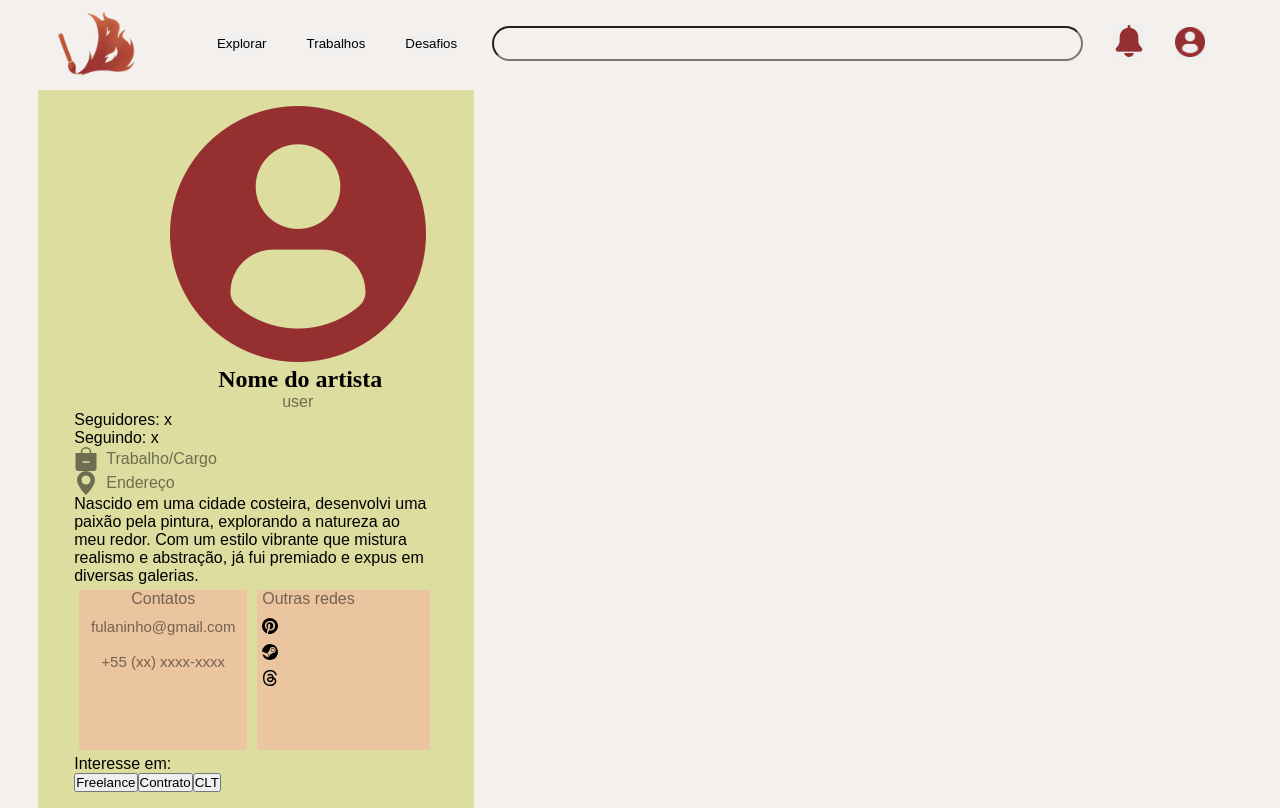
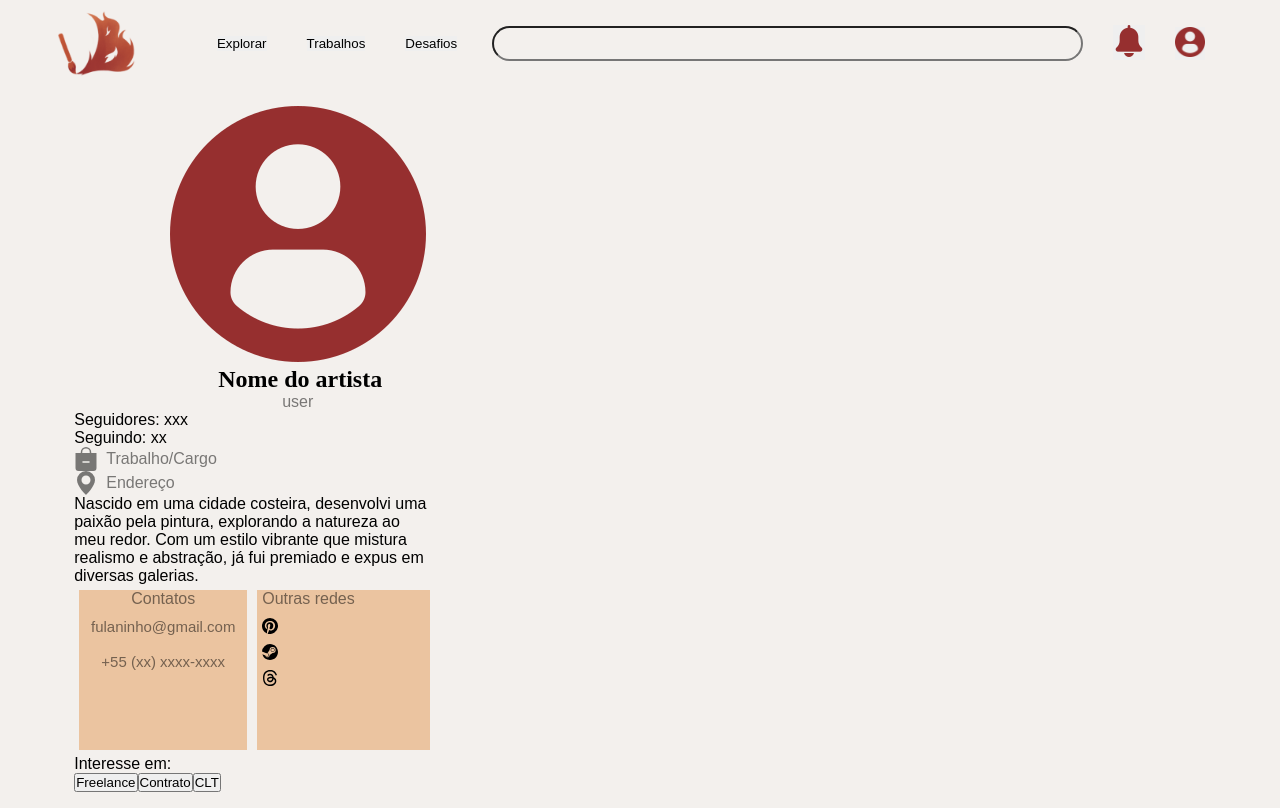
Before and after one commit to AnnaKarinaferreira/artistasSA, a React (Vite) app: page /PerfilArt in a window 1280 px wide. Built offline with nearby package versions, Linux system fonts and the light colour scheme.

Commit message:
Co-authored-by: Mello Sonza <luckycat2104@users.noreply.github.com>

```diff
--- a/src/Components/Cadastro/Cadastro.jsx
+++ b/src/Components/Cadastro/Cadastro.jsx
@@ -26,8 +26,8 @@ const Cadastro = () => {
          setMessage("Cadastro realizado com sucesso!"); // Define a mensagem de sucesso se as senhas coincidirem
          // Redireciona para a página de Login após 2 segundos
          setTimeout(() => {
-            navigate('/HomeL'); // Navega para a rota "/Login"
-         }, 2000); // Tempo em milissegundos
+            navigate('/Home'); // Navega para a rota "/Login"
+         }, 1000); // Tempo em milissegundos
       }
       // Log para depuração, exibindo os dados do formulário
       console.log({ email, username, phone, password });
--- a/src/Components/Perfilartista/PerfilArt.css
+++ b/src/Components/Perfilartista/PerfilArt.css
@@ -11,7 +11,7 @@
     padding-right: 3%;
     padding-top: 1em;
     padding-bottom: 1em;
-    background-color: rgb(221, 221, 160);
+    background-color: transparent;
 }
 .imgUser{
     margin-left: 6em;
--- a/src/Components/Perfilartista/PerfilArt.jsx
+++ b/src/Components/Perfilartista/PerfilArt.jsx
@@ -24,8 +24,8 @@ const PerfilArt = () => {
             <p className="user">user</p>
           </div>
           <div>
-            <p>Seguidores: x</p>
-            <p>Seguindo: x</p>
+            <p>Seguidores: xxx</p>
+            <p>Seguindo: xx</p>
             <div className="alinha1">
               <img src={work} className="work" /> <p>Trabalho/Cargo</p>
             </div>
```
